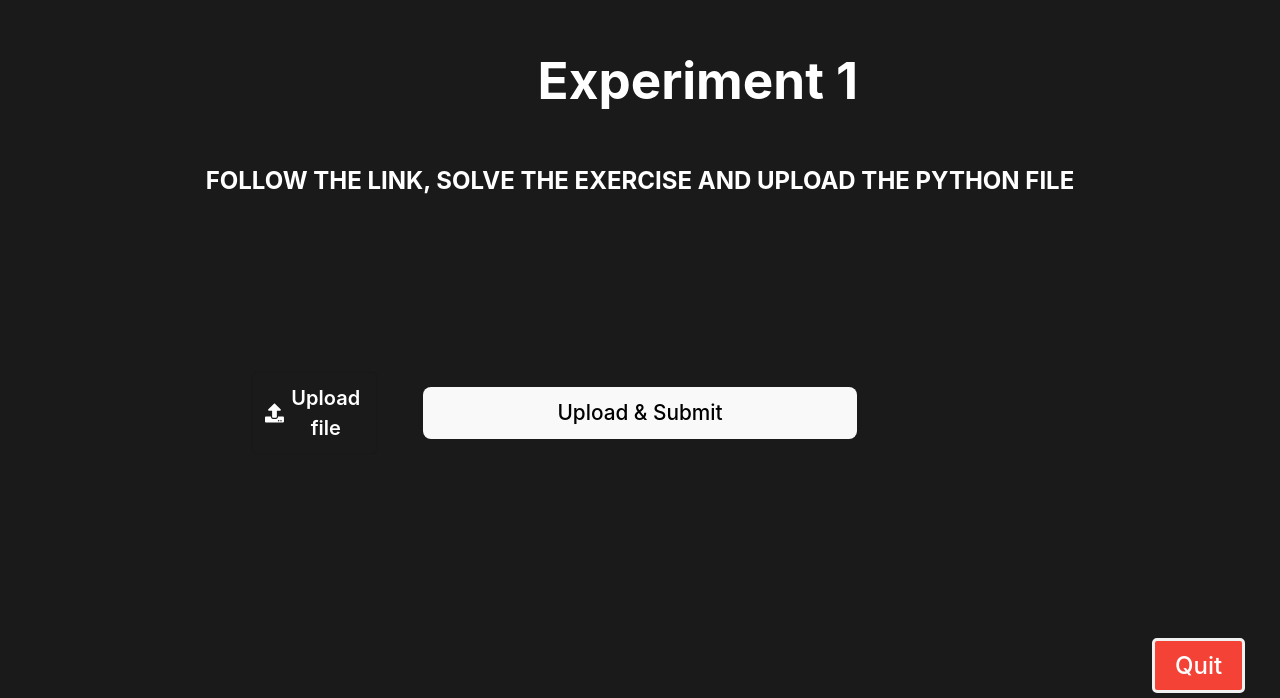
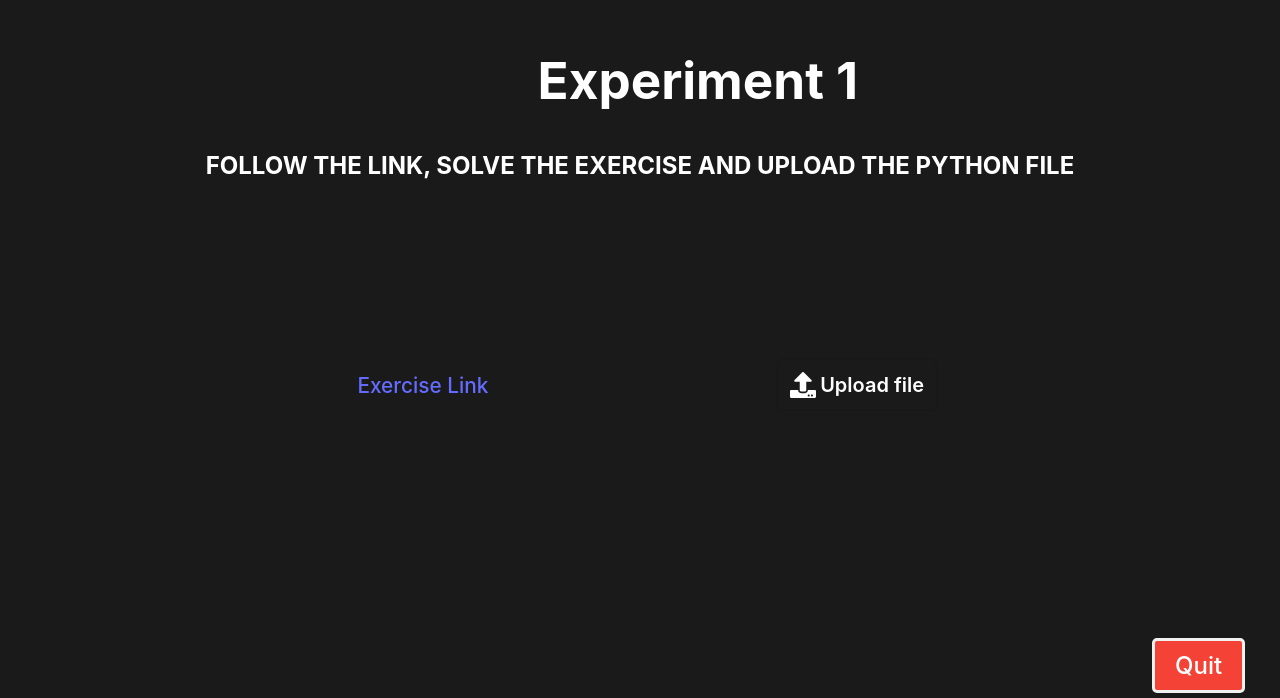
Before and after one commit to PerriRaffaele/exp_data_collection, a Vue app in the folder frontend/experiment-02/: page /experiment/1 in a window 1280 px wide. Shown: the part 102-800 px from the top of the page. Built offline with nearby package versions, Linux system fonts and the light colour scheme; no server answers.

Commit message:
added little bug fix

```diff
--- a/frontend/experiment-02/src/views/ExperimentViewUno.vue
+++ b/frontend/experiment-02/src/views/ExperimentViewUno.vue
@@ -3,7 +3,7 @@
     <h1>Experiment {{ this.currentExercise }}</h1>
     <h2>FOLLOW THE LINK, SOLVE THE EXERCISE AND UPLOAD THE PYTHON FILE</h2>
     <div v-if="currentExercise <= totalExercises" class="exercise-page">
-      <a v-if="exercises.exercises.length > 0" :href="exercises.exercises[this.currentExercise -1]" target="_blank">Exercise Link</a>
+      <a v-if="exercises.exercises.length == 0" :href="exercises.exercises[this.currentExercise -1]" target="_blank">Exercise Link</a>
 
       <!-- File upload input -->
       <div id="upload-file">
@@ -43,16 +43,14 @@
       </div>
     </div>
       <!-- Button to trigger file upload and submission -->
-      <button @click="submitAnswerData" :disabled="uploading">Upload & Submit</button>
-      <div v-if="uploading">
-        <!-- You can replace this with any loading animation or text -->
-        <p>Uploading...</p>
+    </div>
+    <div>
+        <button v-if="uploadedFileName" @click="submitAnswerData" :disabled="uploading">Upload & Submit</button>
+        <div v-if="uploading">
+          <!-- You can replace this with any loading animation or text -->
+          <p>Uploading...</p>
+        </div>
       </div>
-    </div>
-    <div v-else>
-      <p>Experiments completed. Redirecting...</p>
-      <!-- You can add a loading spinner or any other content here -->
-    </div>
   </div>
    <!-- Button to quit -->
    <button id="quit-button" @click="quitExperiment">Quit</button>
@@ -274,8 +272,8 @@ input[type="file"] {
 
 .exercise-page {
   display: grid;
-  grid-template-rows: 1fr;
-  grid-template-columns: 1fr 2fr 1fr;
+  grid-template-rows: 1fr 1fr;
+  grid-template-columns: 1fr 1fr;
   align-items: center;
 }
 
```
